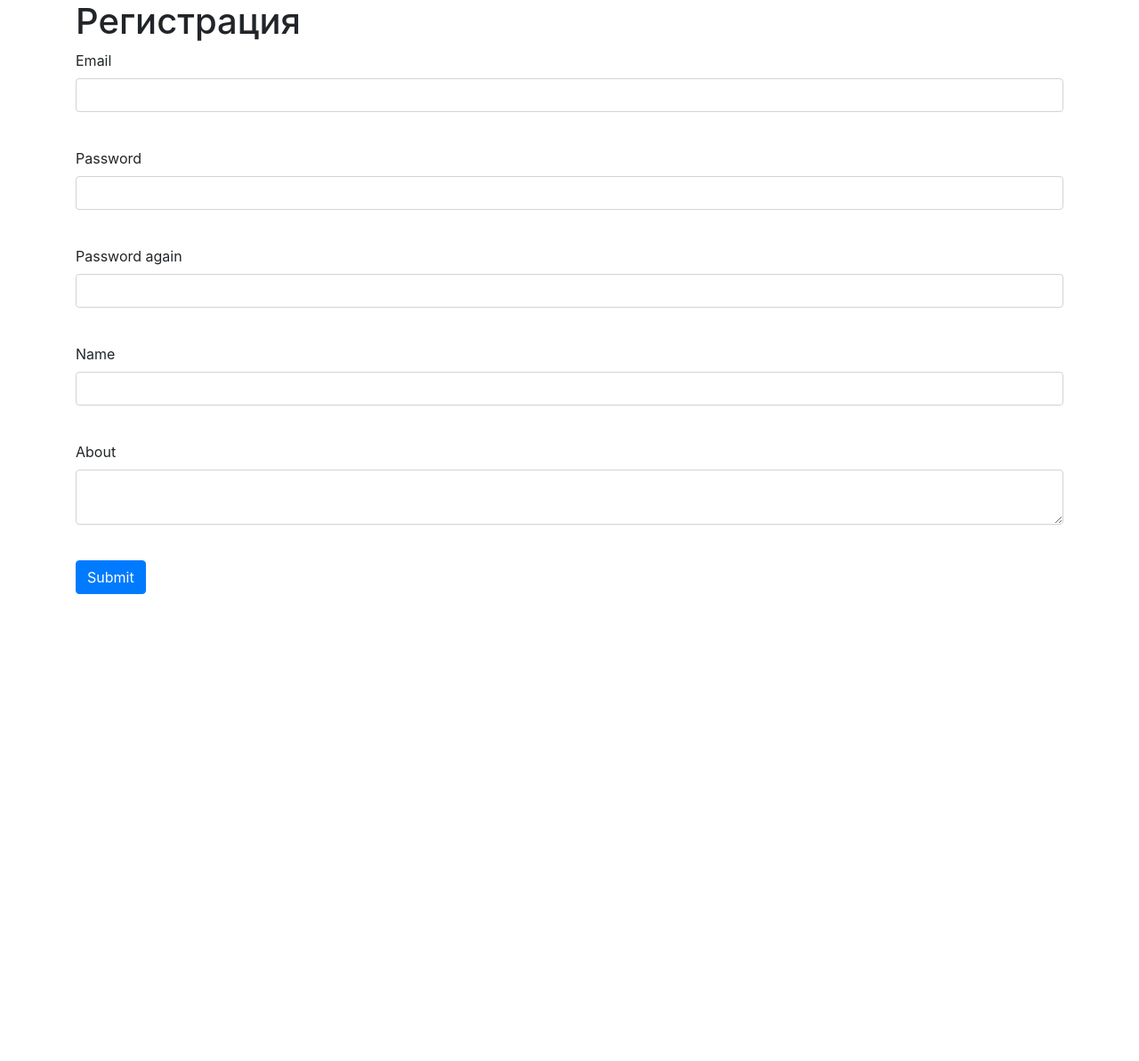
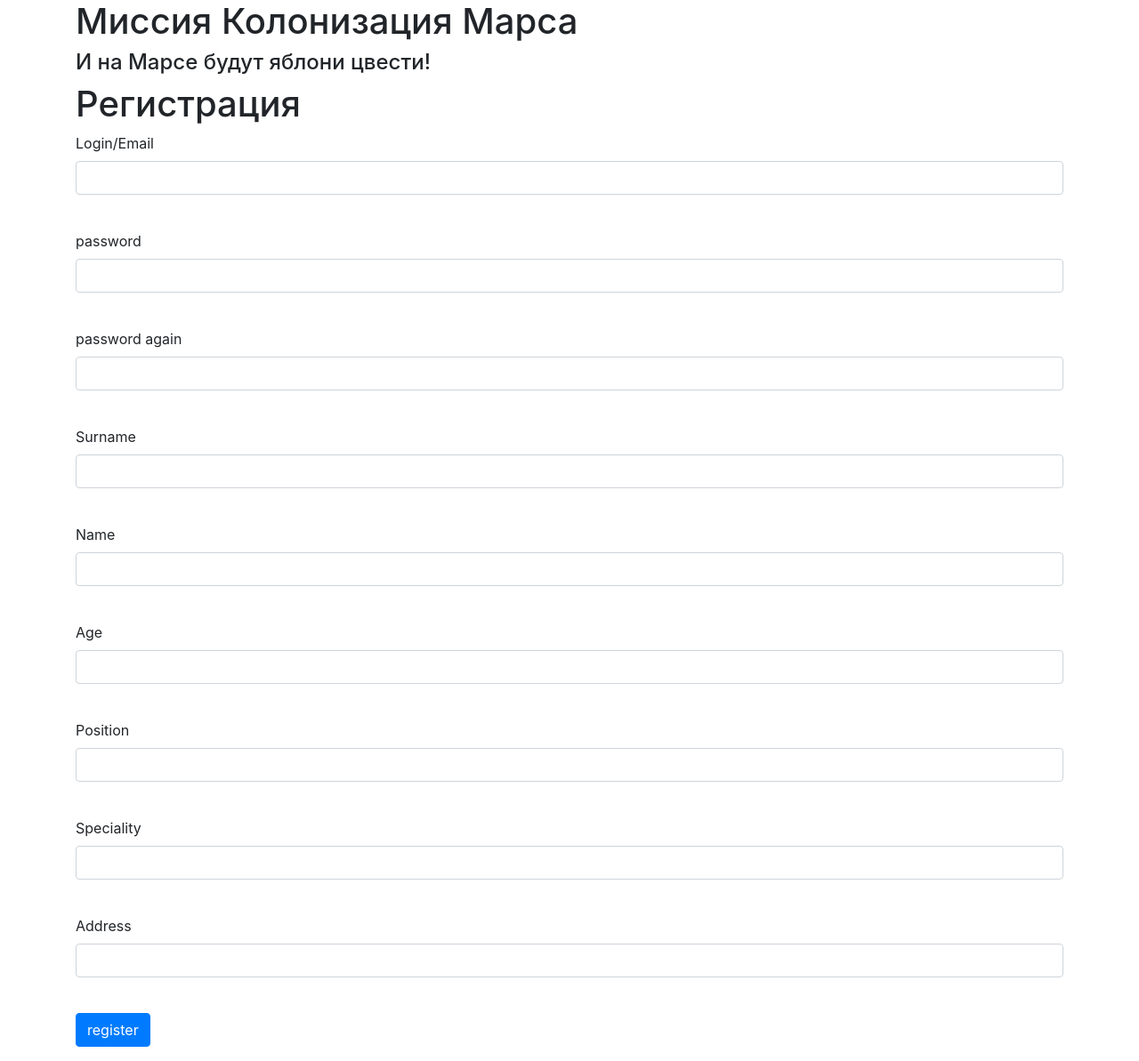
Before and after one commit to BalabanovFedor/sqlalchemy_lesson, a Flask app: template templates/register.html in a window 1280 px wide. Shown: the whole page at 89% size. Before the commit the page ends 668 px from the top, so only its background shows below. Run offline with Flask 2, Linux system fonts and the light colour scheme; the template is opened without the code that fills it: values that come from a table or form of the project are taken from there, others are empty; tables that the repository leaves empty hold one stand-in row (values such as "Sample post"); form fields are guessed from the names that the template uses; some libraries are stand-ins or nearby versions.

Commit message:
register form

```diff
--- a/data/jobs.py
+++ b/data/jobs.py
@@ -2,7 +2,6 @@ import datetime
 import sqlalchemy
 from sqlalchemy import orm
 from .db_session import SqlAlchemyBase
-
 
 
 class Jobs(SqlAlchemyBase):
@@ -16,3 +15,6 @@ class Jobs(SqlAlchemyBase):
     end_date = sqlalchemy.Column(sqlalchemy.DateTime)
     is_finished = sqlalchemy.Column(sqlalchemy.Boolean)
     team_leader = orm.relation('User')
+
+    def __repr__(self):
+        return f"<Job> {self.job}"
--- a/main.py
+++ b/main.py
@@ -1,4 +1,8 @@
 from datetime import datetime
+from flask_wtf import FlaskForm
+from wtforms import PasswordField, StringField, IntegerField, SubmitField
+from wtforms.fields.html5 import EmailField
+from wtforms.validators import DataRequired
 
 from flask import Flask, render_template, redirect
 from data import db_session
@@ -6,6 +10,20 @@ from data.users import User
 from data.jobs import Jobs
 
 import sys
+
+
+class RegisterForm(FlaskForm):
+    email = EmailField('Login/Email', validators=[DataRequired()])
+    password = PasswordField('password', validators=[DataRequired()])
+    password_again = PasswordField('password again', validators=[DataRequired()])
+    surname = StringField('Surname', validators=[DataRequired()])
+    name = StringField('Name', validators=[DataRequired()])
+    age = IntegerField('Age', validators=[DataRequired()])
+    position = StringField('Position', validators=[DataRequired()])
+    speciality = StringField('Speciality', validators=[DataRequired()])
+    address = StringField('Address', validators=[DataRequired()])
+    submit = SubmitField('register')
+
 
 app = Flask(__name__)
 app.config['SECRET_KEY'] = 'yandexlyceum_secret_key'
@@ -16,6 +34,31 @@ def works_log():
     session = db_session.create_session()
     jobs = session.query(Jobs).all()
     return render_template('index.html', jobs=jobs)
+
+
+@app.route('/register', methods=['GET', 'POST'])
+def register():
+    form = RegisterForm()
+    if form.validate_on_submit():
+        if form.password.data != form.password_again.data:
+            return render_template('register.html', title='Регистрация',
+                                   form=form,
+                                   message="Пароли не совпадают")
+        session = db_session.create_session()
+        if session.query(User).filter(User.email == form.email.data).first():
+            return render_template('register.html', title='Регистрация',
+                                   form=form,
+                                   message="Такой пользователь уже есть")
+        user = make_user(form.surname.data, form.name.data, form.age.data, form.position.data, form.speciality.data,
+                         form.address.data, form.email.data)
+        user.set_password(form.password.data)
+        session.commit()
+        return redirect('/login')
+    return render_template('register.html', title='Регистрация', form=form)
+
+@app.route('/login')
+def login():
+    return "login here"
 
 
 def make_user(surname, name, age, position, speciality, address, email):
@@ -29,6 +72,8 @@ def make_user(surname, name, age, position, speciality, address, email):
     user.email = email
     session.add(user)
     session.commit()
+
+    return user
 
 
 def make_job(team_leaderid, job, work_size, collaborators, start_date, is_finished):
--- a/templates/base.html
+++ b/templates/base.html
@@ -12,6 +12,8 @@
 <body>
 <!-- Begin page content -->
 <main role="main" class="container">
+    <h1>Миссия Колонизация Марса</h1>
+    <h4>И на Марсе будут яблони цвести!</h4>
     {% block content %}{% endblock %}
 </main>
 </body>
--- a/templates/register.html
+++ b/templates/register.html
@@ -33,6 +33,15 @@
         {% endfor %}
     </p>
     <p>
+        {{ form.surname.label }}<br>
+        {{ form.surname(class="form-control") }}<br>
+        {% for error in form.surname.errors %}
+            <p class="alert alert-danger" role="alert">
+                {{ error }}
+            </p>
+        {% endfor %}
+    </p>
+    <p>
         {{ form.name.label }}<br>
         {{ form.name(class="form-control") }}<br>
         {% for error in form.name.errors %}
@@ -42,9 +51,36 @@
         {% endfor %}
     </p>
     <p>
-        {{ form.about.label }}<br>
-        {{ form.about(class="form-control") }}<br>
-        {% for error in form.about.errors %}
+        {{ form.age.label }}<br>
+        {{ form.age(class="form-control") }}<br>
+        {% for error in form.age.errors %}
+            <p class="alert alert-danger" role="alert">
+                {{ error }}
+            </p>
+        {% endfor %}
+    </p>
+    <p>
+        {{ form.position.label }}<br>
+        {{ form.position(class="form-control") }}<br>
+        {% for error in form.position.errors %}
+            <p class="alert alert-danger" role="alert">
+                {{ error }}
+            </p>
+        {% endfor %}
+    </p>
+    <p>
+        {{ form.speciality.label }}<br>
+        {{ form.speciality(class="form-control") }}<br>
+        {% for error in form.speciality.errors %}
+            <p class="alert alert-danger" role="alert">
+                {{ error }}
+            </p>
+        {% endfor %}
+    </p>
+    <p>
+        {{ form.address.label }}<br>
+        {{ form.address(class="form-control") }}<br>
+        {% for error in form.address.errors %}
             <p class="alert alert-danger" role="alert">
                 {{ error }}
             </p>
```
Also changed, not shown: db/mars_db.sqlite.
